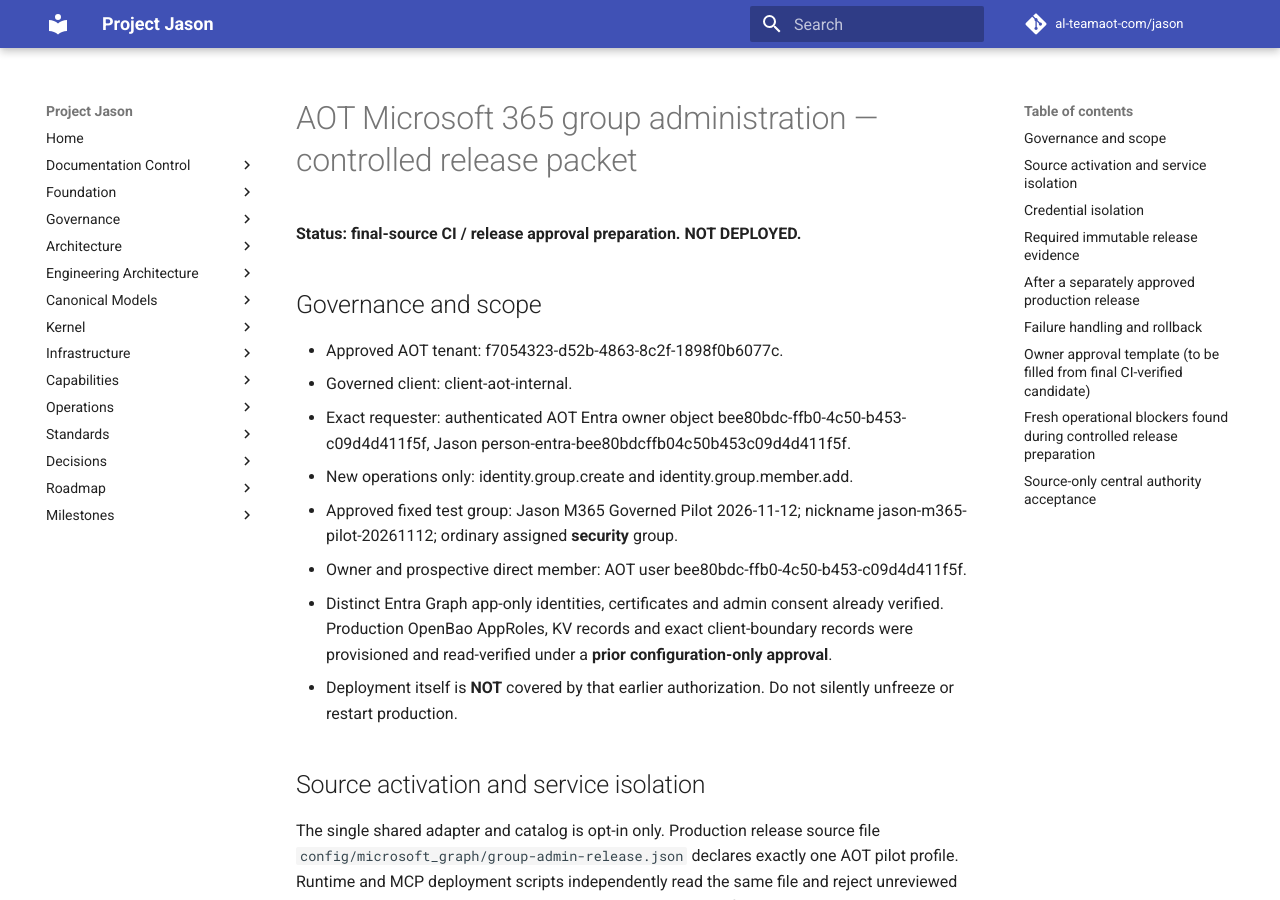
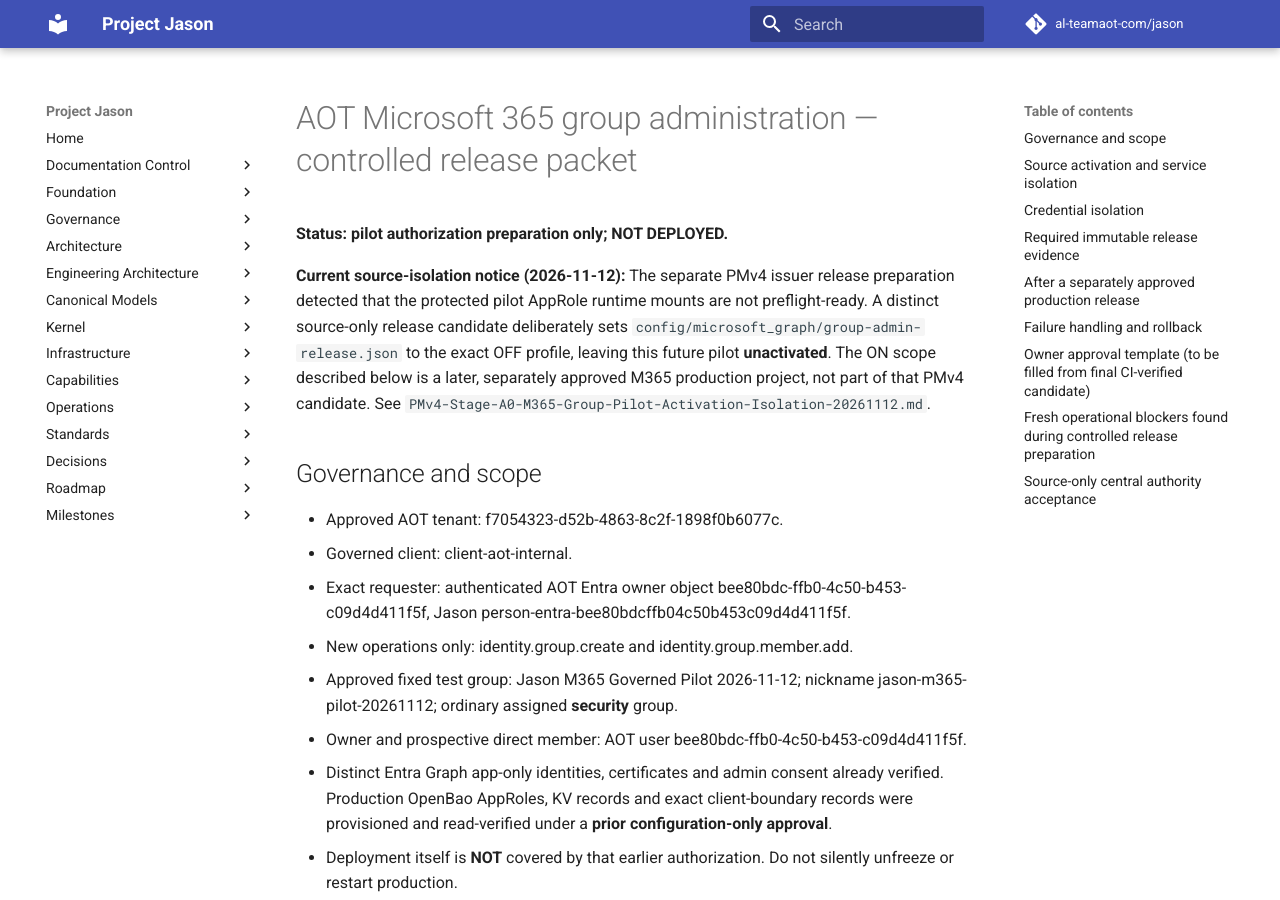
Before and after one commit to al-teamaot-com/jason, an MkDocs documentation site: the page built from docs/operations/AOT-M365-Group-Admin-Release-20261112.md, in a window 1280 px wide and 900 px high. Built offline with MkDocs 1.6.1 and Material for MkDocs 9.7.7, drawn with Linux system fonts in a browser that asks for light colours; comment, search, counter and statistics services are not loaded.

Commit message:
preprod(pmv4): keep independent AOT M365 group pilot default off

```diff
--- a/docs/operations/AOT-M365-Group-Admin-Release-20261112.md
+++ b/docs/operations/AOT-M365-Group-Admin-Release-20261112.md
@@ -1,6 +1,14 @@
 # AOT Microsoft 365 group administration — controlled release packet
 
-**Status: final-source CI / release approval preparation. NOT DEPLOYED.**
+**Status: pilot authorization preparation only; NOT DEPLOYED.**
+
+**Current source-isolation notice (2026-11-12):** The separate PMv4 issuer
+release preparation detected that the protected pilot AppRole runtime mounts
+are not preflight-ready. A distinct source-only release candidate deliberately
+sets `config/microsoft_graph/group-admin-release.json` to the exact OFF profile,
+leaving this future pilot **unactivated**. The ON scope described below is a
+later, separately approved M365 production project, not part of that PMv4
+candidate. See `PMv4-Stage-A0-M365-Group-Pilot-Activation-Isolation-20261112.md`.
 
 ## Governance and scope
 
```
Also changed, not shown: docs/operations/PMv4-Stage-A0-M365-Group-Pilot-Activation-Isolation-20261112.md (added, +25 -0 lines), 3 other files.
